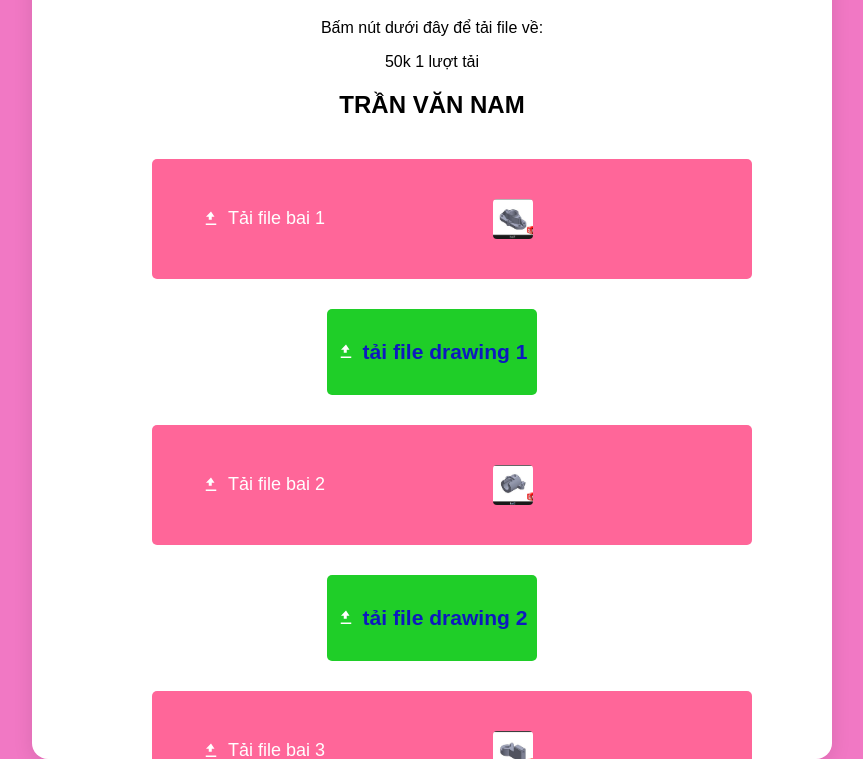
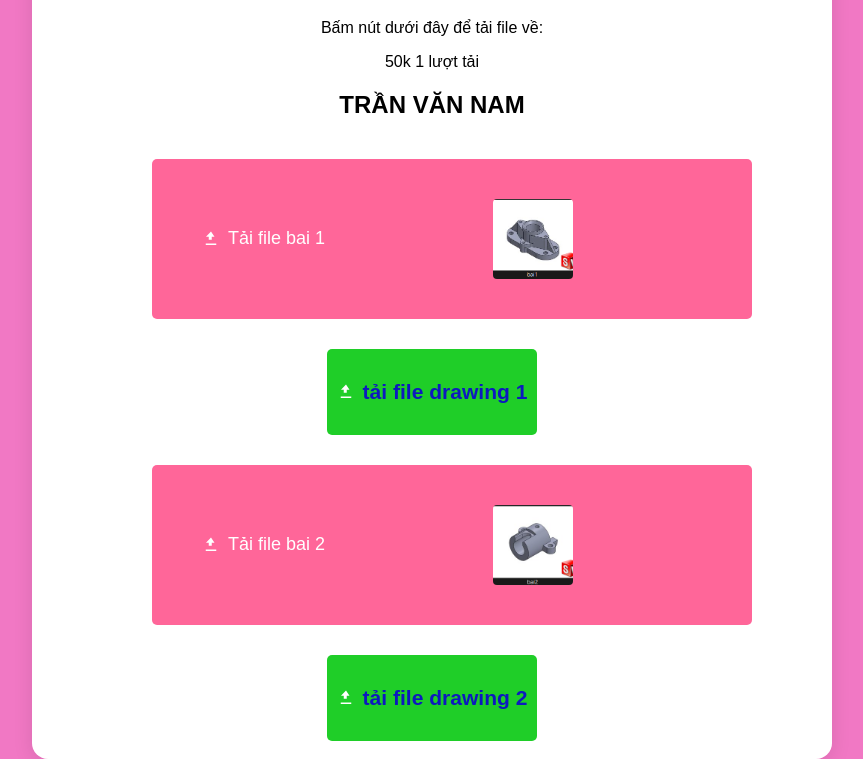
Before and after one commit to trannam26/tranvannam, a plain HTML site: page index.html in a window 1280 px wide. Shown: the part 101-860 px from the top of the page, without its empty margins (208-1071 px from the left). Drawn offline with Linux system fonts and the light colour scheme.

Commit message:
Update trang1.css

```diff
--- a/trang1.css
+++ b/trang1.css
@@ -88,8 +88,8 @@
 }
 
 .thumb {
-  width: 40px;
-  height: 40px;
+  width: 80px;
+  height: 80px;
   object-fit: cover;
   border-radius: 4px;
 }
```
